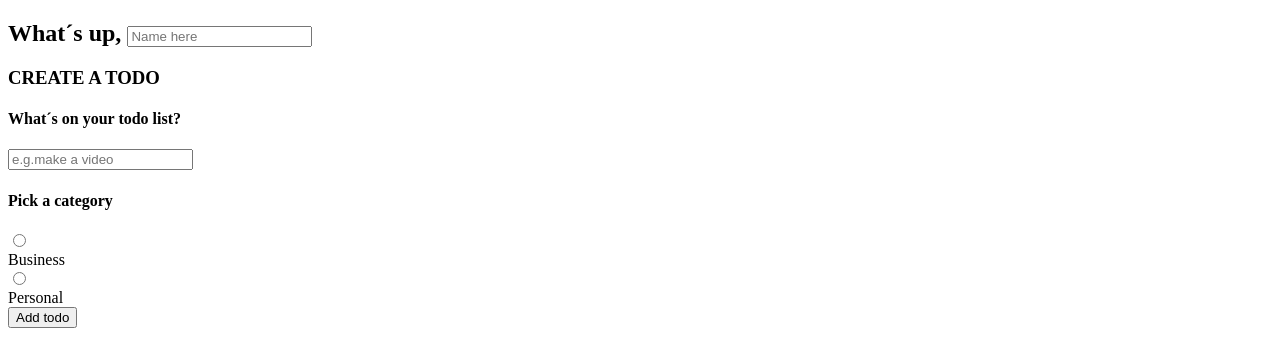
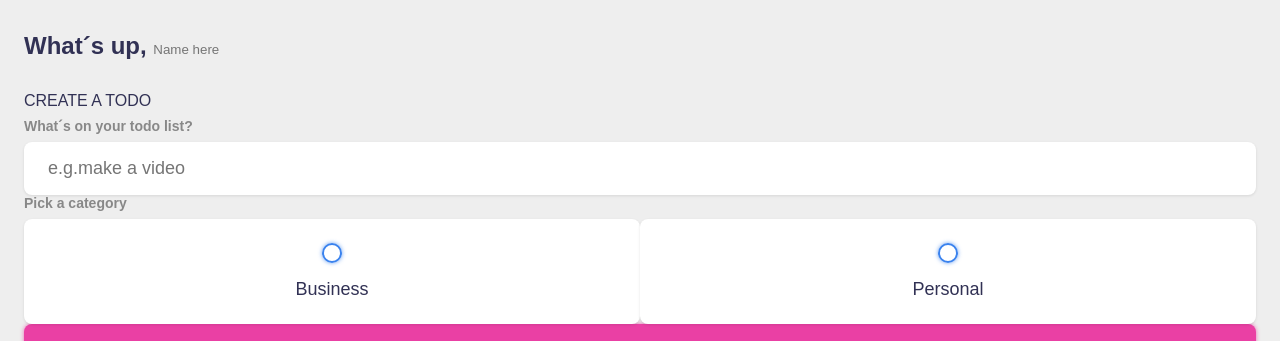
Before and after one commit to alberto96A/Practica-TODO-s-App-de-Tareas-, a plain HTML site: page index.html in a window 1280 px wide. Shown: the top 341 px of the page. Drawn offline with Linux system fonts and the light colour scheme.

Commit message:
Maquetacion css principal terminada

```diff
--- a/app.css
+++ b/app.css
@@ -0,0 +1,247 @@
+:root {
+    --primary: #EA40A4;
+    --business: #3A82EE;
+    --personal: var(--primary);
+    --light: #EEE;
+    --grey: #888;
+    --dark: #313154;
+    --danger: #ff5b57;
+
+    --shadow: 0 1px 3px rgba(0, 0, 0, 0.1);
+
+    --business-glow: 0px 0px 4px rgba(58, 130, 238, 0.75);
+    --personal-glow: 0px 0px 4px rgba(234, 64, 164, 0.75)
+}
+
+* {
+    margin: 0;
+    padding: 0;
+    box-sizing: border-box;
+    font-family: sans-serif;
+}
+
+
+input:not([type="radio"]):not([type="checkbox"]),
+button {
+    appearance: none;
+    border: none;
+    outline: none;
+    background: none;
+    cursor: initial;
+}
+
+body {
+
+    background: var(--light);
+    color: var(--dark);
+
+}
+
+section {
+    margin-top: 2rem;
+    margin-bottom: 2rem;
+    padding-left: 1.5rem;
+    padding-right: 1.5em;
+}
+
+h3 {
+    color: var(--dark);
+    font-size: 1rem;
+    font-weight: 400;
+    margin-bottom: 0.5rem;
+}
+
+h4 {
+    color: var(--grey);
+    font-size: 0.875rem;
+    font-weight: 700;
+    margin-bottom: 0.5rem;
+}
+
+.Greeting {
+
+    display: flex;
+
+}
+
+.Greeting title input {
+    margin-left: 0.5rem;
+    flex: 1 1 0%;
+    min-width: 0;
+}
+
+.greeting .tittle,
+.Greeting title input {
+    color: var(--dark);
+    font-size: 1.5rem;
+    font-weight: 700;
+}
+
+
+.create-todo input[type="text"] {
+    display: block;
+    width: 100%;
+    font-size: 1.125rem;
+    padding: 1rem 1.5rem;
+    color: var(--danger);
+    background-color: white;
+    border-radius: 0.5rem;
+    box-shadow: var(--shadow);
+}
+
+.create-todo .options {
+
+    display: grid;
+    grid-template-columns: repeat(2, 1fr);
+    grid gap: 1rem;
+    margin bottom: 1.5rem;
+}
+
+.create-todo .options label {
+
+    display: flex;
+    flex-direction: column;
+    align-items: center;
+    justify-content: center;
+    padding: 1.5rem;
+    background-color: white;
+    border-radius: 0.5rem;
+    box-shadow: var(--shadow);
+    cursor: pointer;
+}
+
+input[type="radio"],
+input[type="checkbox"] {
+    display: none;
+}
+
+.bubble {
+    display: flex;
+    justify-content: center;
+    width: 20px;
+    height: 20px;
+    border-radius: 50%;
+    border: 2px solid var(--business);
+    box-shadow: var(--business-glow);
+}
+
+.bubble .personal {
+    border-color: var(--personal);
+    box-shadow: var(--personal-glow);
+}
+
+.bubble::after {
+    content: "";
+    display: block;
+    opacity: 0;
+    width: 0;
+    height: 0;
+    background-color: var(--business);
+    box-shadow: var(--business-glow);
+    border-radius: 50%;
+    transition: 0.3s ease-in-out;
+
+
+}
+
+.bubble.personal::after {
+    background-color: var(--personal);
+    box-shadow: var(--personal);
+}
+
+input:checked~.bubble::after {
+    width: 10px;
+    height: 10px;
+    opacity: 1;
+}
+
+
+.create-todo .options label div {
+    color: var(--dark);
+    font-size: 1.125rem;
+    margin-top: 1rem;
+}
+
+.create-todo input[type="submit"] {
+    display: block;
+    width: 100%;
+    font-size: 1.125rem;
+    padding: 1rem 1.5rem;
+    color: white;
+    background-color: var(--primary);
+    border-radius: 0.5rem;
+    box-shadow: var(--personal-glow);
+    cursor: pointer;
+    transition: 0.2s ease-in-out;
+}
+
+.create-todo input[type="submit"]:hover {
+    opacity: 0.75;
+}
+
+.todolist .list {
+    margin: 1rem 0;
+}
+
+.todo-list .todo-item {
+    display: flex;
+    align-items: center;
+    background-color: wheat;
+    padding: 1rem;
+    border-radius: 0.5rem;
+    box-shadow: var(--shadow);
+    margin-bottom: 1rem;
+
+}
+
+.todo-item label {
+    display: block;
+    margin-right: 1rem;
+    cursor: pointer;
+
+}
+
+.todo-item .todo-content {
+    flex: 1 1 0%;
+
+}
+
+.todo-item .todo-content input {
+    color: var(--dark);
+    font-size: 1.125rem;
+}
+
+.todo .todo-item .actions {
+    display: flex;
+    align-items: center;
+}
+
+.todo-item .actions button {
+    display: block;
+    padding: 0.5rem;
+    border-radius: 0.25rem;
+    color: white;
+    cursor: pointer;
+    transition: 0.2s ease-in-out;
+
+}
+
+.todo-item .actions button:hover {
+    opacity: 0.75;
+}
+
+
+.todo-item .action .edit {
+    margin-right: 0.5rem;
+    background-color: var(--primary);
+}
+
+.todo-item .action .delete {
+
+    background-color: var(--danger);
+}
+
+.todo-item.done .todo-content input {
+    text-decoration: line-through;
+    color: var(--grey)
+}
--- a/index.html
+++ b/index.html
@@ -6,6 +6,7 @@
     <meta http-equiv="X-UA-Compatible" content="IE=edge">
     <meta name="viewport" content="width=device-width, initial-scale=1.0">
     <title>Todo List</title>
+    <link rel="stylesheet" href="./app.css">
 </head>
 
 <body>
@@ -41,7 +42,7 @@
         <section class="todolist">
             <h3>TODO LIST</h3>
             <div class="list" id="todo-list">
-                <div class="todo-item">
+                <div class="todo-item done">
                     <label>
                         <input type="checkbox" />
                         <span class="buble business"></span>
```
